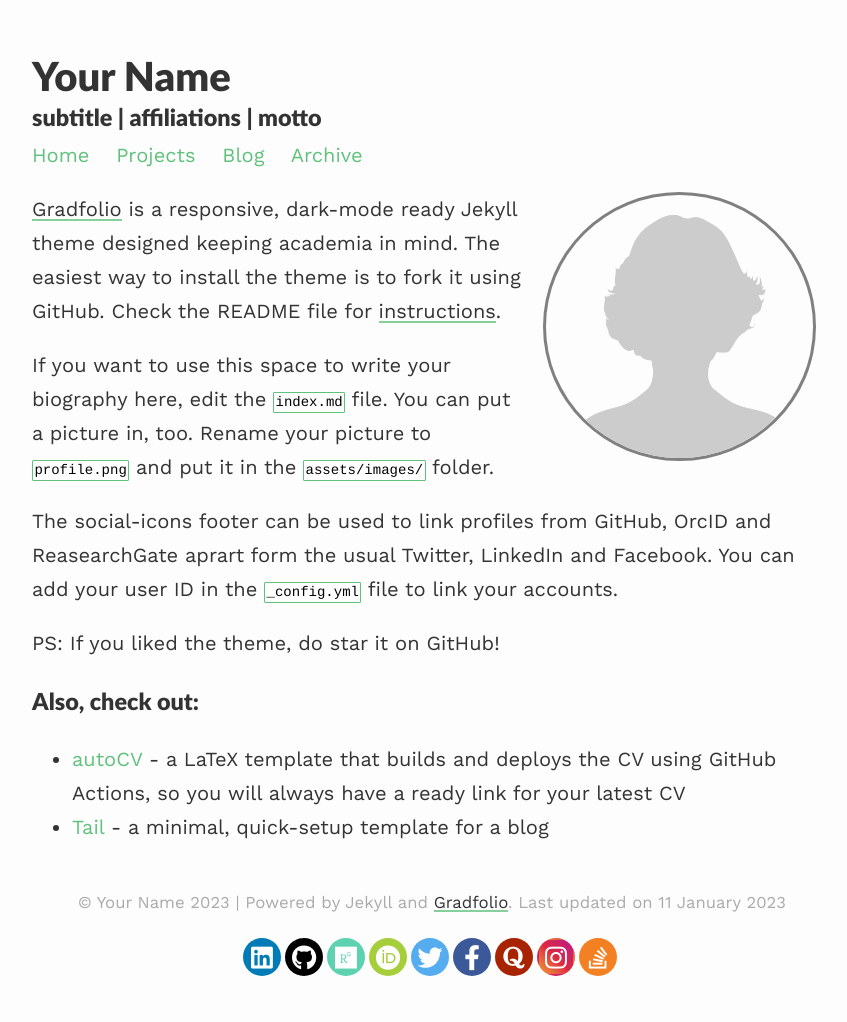
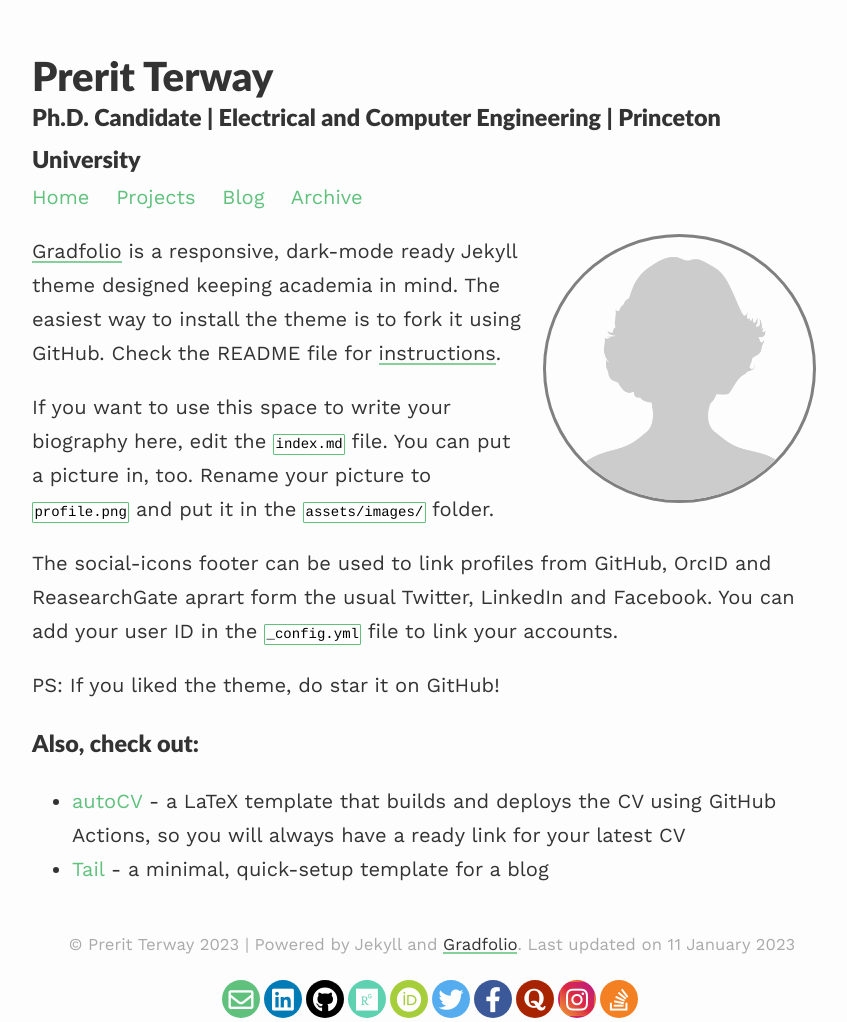
Before and after one commit to preritt/prerittOldeV1.github.io, a Jekyll site: the page built from index.md, in a window 1280 px wide. Shown: the whole page, without its empty margins (208-1055 px from the left). Built offline with Jekyll 4.4.1, drawn with Linux system fonts in a browser that asks for light colours; nearby versions of some CDN libraries; before the commit the page ends 980 px from its top, so only the background shows below that.

Commit message:
Checking changes

```diff
--- a/_config.yml
+++ b/_config.yml
@@ -1,11 +1,11 @@
 ### your site title here
 
-title: Your Name
-description: subtitle | affiliations | motto
+title: Prerit Terway
+description: Ph.D. Candidate | Electrical and Computer Engineering | Princeton University
 
 baseurl: /gradfolio #name of GitHub repository
 url: "" #custom url to be used instead of GitHub repository
-email: #
+email: pterway@princeton.edu#
 
 # Pagination
 paginate: 4
```
